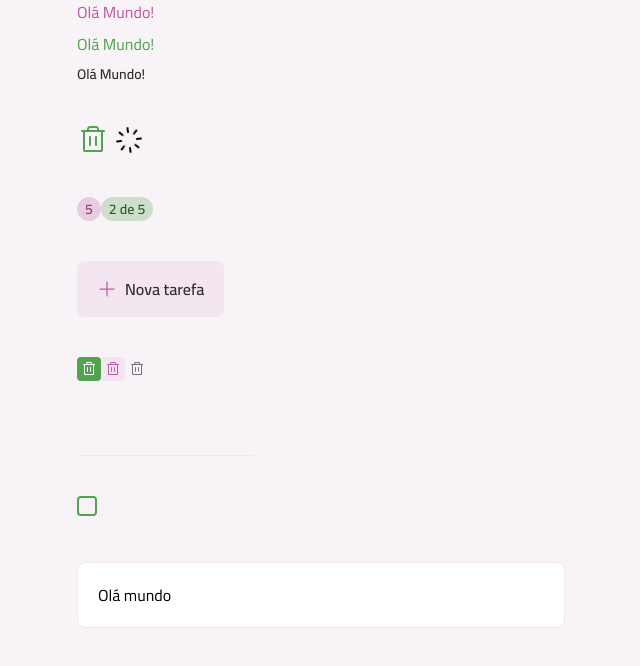
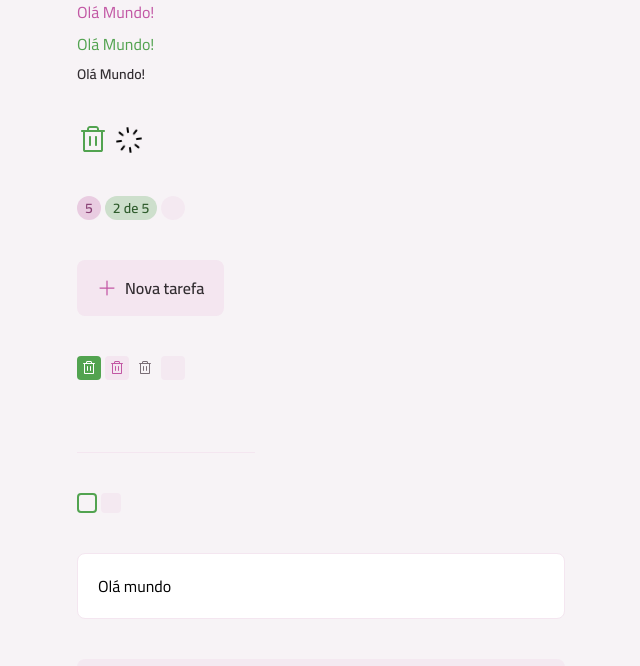
Before and after one commit to william-thomass/todolistreact, a React (Vite) app: page / in a window 1280 px wide. Shown: the top 666 px of the page, without its empty margins (319-959 px from the left). Built offline with nearby package versions, Linux system fonts and the light colour scheme.

Commit message:
feat: skeleton component

```diff
--- a/src/App.tsx
+++ b/src/App.tsx
@@ -10,6 +10,7 @@
 import InputCheckbox from "./components/input-checkbox";
 import Card from "./components/Card";
 import Container from "./components/container";
+import Skeleton from "./components/skeleton";
 
 export default function App() {
 	return (
@@ -27,28 +28,36 @@
 				<Icon svg={TrashIcon} className="fill-green-base" />
 				<Icon svg={SpinnerIcon} animate/>
 			</div>
-			<div>
+			<div className="flex gap-1">
 				<Badge variant={"secondary"}>5</Badge>
 				<Badge variant={"primary"}>2 de 5</Badge>
+				<Badge loading>5</Badge>
 			</div>
 			<div>
 				<Button icon={PlusIcon}>Nova tarefa</Button>
 			</div>
-			<div>
+			<div className="flex gap-1">
 				<ButtonIcon icon={TrashIcon} variant={"primary"}/>
 				<ButtonIcon icon={TrashIcon} variant={"secondary"}/>
 				<ButtonIcon icon={TrashIcon} variant={"tertinary"}/>
+				<ButtonIcon icon={TrashIcon} loading/>
 			</div>
 			<div>
 				<InputText size={"md"} />
 			</div>
-			<div>
+			<div className="flex gap-1">
 				<InputCheckbox/>
+				<InputCheckbox loading/>
 			</div>
 
 			<div>
 				<Card size={"md"}>Olá mundo</Card>
 			</div>
+			<div className="space-y-2">
+			  <Skeleton className="h-6"/>
+			  <Skeleton className="h-6"/>
+			  <Skeleton className="h-6 w-96"/>
+			</div>
 		</div>
 		</Container>
 	);
--- a/src/components/badge.tsx
+++ b/src/components/badge.tsx
@@ -1,10 +1,12 @@
 import type React from "react";
 import Text from "./text";
-import { cva, type VariantProps } from "class-variance-authority";
+import { cva, cx, type VariantProps } from "class-variance-authority";
+import Skeleton from "./skeleton";
 
 export const badgeVariants = cva("inline-flex items-center justify-center rounded-full", {
   variants:{
     variant:{
+      none:"",
       primary:"bg-green-light",
       secondary:"bg-pink-light"
     },
@@ -18,9 +20,21 @@
   }
 })
 
+export const badgeSkeletonVariants = cva(``,{
+  variants:{
+    size:{
+      sm:"w-6 h-6"
+    }
+  },
+  defaultVariants:{
+    size:"sm"
+  }
+})
+
 export const badgeTextVariants = cva("", {
   variants:{
     variant:{
+      none:"",
       primary:"text-green-dark",
       secondary:"text-pink-dark"
     }
@@ -33,17 +47,27 @@
 interface BadgeProps
 extends React.ComponentProps<"div">,
 VariantProps<typeof badgeVariants>{
-
+loading?: boolean
 }
 
 export function Badge({
   variant,
   size,
+  loading,
   className,
   children,
   ...props
 }: BadgeProps){
+if(loading){
+  return <Skeleton
+  rounded="full"
+  className={cx(
+    badgeVariants({variant:"none"}),
+    badgeSkeletonVariants({size})
 
+  )}
+  />
+}
   return (
     <div className={badgeVariants({variant, size, className})}{...props}>
     <Text variant={"body-sm-bold"} className={badgeTextVariants({variant})}>{children}</Text>
--- a/src/components/button-icon.tsx
+++ b/src/components/button-icon.tsx
@@ -1,12 +1,15 @@
 import type React from "react";
 import Icon from "./icon";
 import { cva, type VariantProps } from "class-variance-authority";
+import Skeleton from "./skeleton";
+
 
 export const ButtonIconVariants = cva(`
   inline-flex items-center justify-center cursor-pointer transition group
   `,{
  variants:{
   variant:{
+    none:"",
     primary:"bg-green-base hover:bg-green-dark",
     secondary:"bg-gray-200 hover:bg-pink-base",
     tertinary:"bg-transparent hover:bg-gray-200",
@@ -28,6 +31,7 @@
 export const ButtonIconIconVariants = cva("transition",{
  variants:{
    variant:{
+    none:"",
     primary:"fill-white",
     secondary:"fill-pink-base group-hover:fill-white",
     tertinary:"fill-gray-300 group-hover:fill-gray-400",
@@ -44,16 +48,24 @@
 
 interface ButtonIconProps extends VariantProps<typeof ButtonIconVariants> ,Omit<React.ComponentProps<"button">, "size" | "disabled">{
   icon: React.ComponentProps<typeof Icon>["svg"]
+  loading?: boolean
 }
 
 export default function ButtonIcon({
  variant,
  size,
+ loading,
  disabled,
  className,
  icon,
  ...props
 }:ButtonIconProps){
+  if(loading){
+    return <Skeleton
+    rounded="sm"
+    className={ButtonIconVariants({variant:'none', size, className})}
+    />
+  }
   return (
   <button className={ButtonIconVariants({
     variant,
--- a/src/components/input-checkbox.tsx
+++ b/src/components/input-checkbox.tsx
@@ -2,6 +2,7 @@
 import type React from "react";
 import Icon from "./icon";
 import CheckIcon from "../assets/icons/Check-Regular.svg?react"
+import Skeleton from "./skeleton";
 
 export const inputCheckboxWrapper = cva(`
   inline-flex items-center
@@ -9,9 +10,15 @@
 `)
 
 export const inputCheckboxVariants = cva(`
-  appearance-none peer flex items-center justify-center border-2 border-solid tansition overflow-hidden border-green-base hover:border-green-dark hover:bg-green-dark/20 checked:border-green-base checked:bg-green-base group-hover:checked:border-green-dark group-hover:checked:bg-green-dark
+  appearance-none peer flex items-center justify-center tansition overflow-hidden
 `, {
   variants:{
+    variant:{
+      default:`border-2 border-solid
+        border-green-base hover:border-green-dark hover:bg-green-dark/20 checked:border-green-base checked:bg-green-base group-hover:checked:border-green-dark group-hover:checked:bg-green-dark
+      `,
+      none:""
+    },
     size:{
       md:"w-5 h-5 rounded-sm"
     },
@@ -20,6 +27,7 @@
     }
   },
   defaultVariants:{
+    variant:"default",
     size:"md",
     disabled:false
   }
@@ -38,16 +46,28 @@
 })
 
 interface inputCheckboxProps extends VariantProps<typeof inputCheckboxVariants>,
-Omit<React.ComponentProps<"input">, "size" | "disabled">{}
+Omit<React.ComponentProps<"input">, "size" | "disabled">{
+  loading?:boolean
+}
 
 export default function InputCheckbox({
+  variant,
   size,
   disabled,
+  loading,
   className,
   ...props
 }:inputCheckboxProps){
+  if(loading){
+    return (
+      <Skeleton
+      rounded="sm"
+      className={inputCheckboxVariants({variant:"none", size})}
+      />
+    )
+  }
   return <label className={inputCheckboxWrapper({className})}>
-  <input type="checkbox" className={inputCheckboxVariants({size, disabled, className})}{...props} />
+  <input type="checkbox" className={inputCheckboxVariants({variant,size, disabled, className})}{...props} />
   <Icon className={inputCheckboxIconVariants({size})} svg={CheckIcon}/>
   </label>
 }
--- /dev/null
+++ b/src/components/skeleton.tsx
@@ -0,0 +1,33 @@
+import { cva, type VariantProps } from "class-variance-authority";
+import type React from "react";
+
+export const skeletonVariants = cva(`animate-pulse bg-gray-200 pointer-events-none`,{
+  variants:{
+    rounded:{
+      sm:"rounded-sm",
+      lg:"rounded-lg",
+      full:"rounded-full",
+
+    }
+  },
+  defaultVariants:{
+    rounded:"lg"
+  }
+})
+
+interface SkeletonProps extends VariantProps<typeof skeletonVariants>, React.ComponentProps<"div">
+{
+ // as?: keyof React.JSX.IntrinsicElements
+}
+
+export default function ({
+  className,
+  rounded,
+  ...props
+}:SkeletonProps){
+  return (
+    <div className={skeletonVariants({rounded, className})}{...props}>
+
+    </div>
+  )
+}
```
